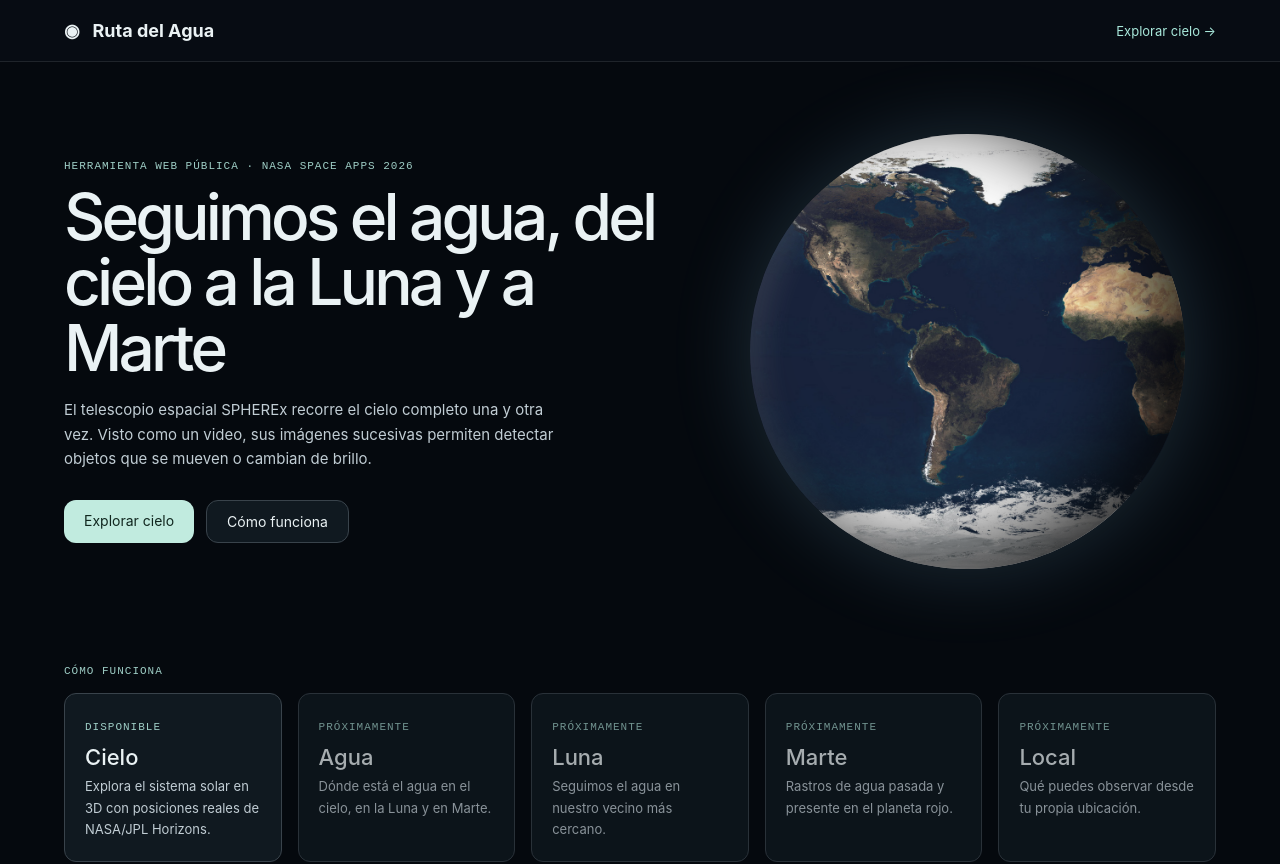
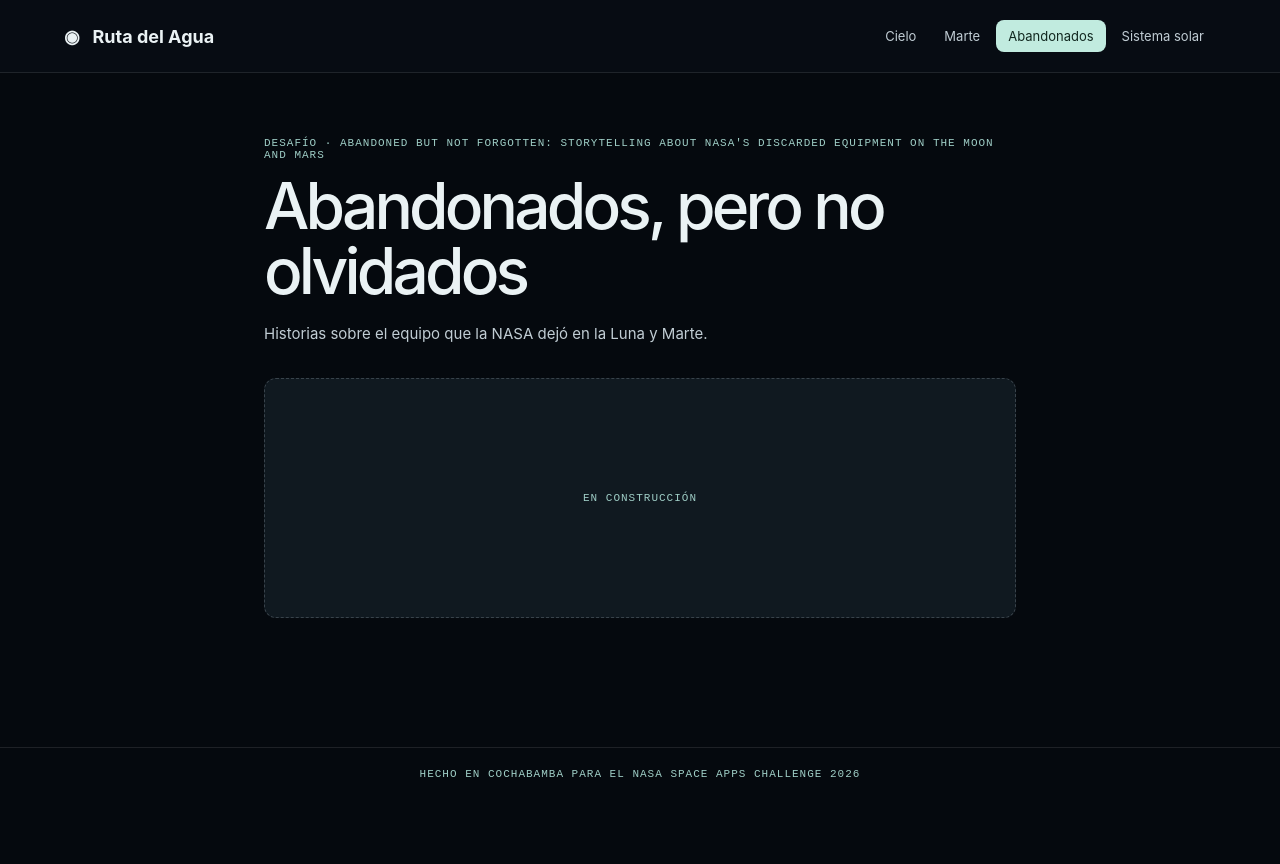
Before and after one commit to omar2711/spaceappchallenge-front, a React (Vite) app: page /abandonados in a window 1280 px wide. Before the commit this address led to /. Shown: the top 864 px of the page. After the commit the page ends 800 px from the top, so only its background shows below. Built offline with nearby package versions, Linux system fonts and the light colour scheme.

Commit message:
feat: layout compartido y paginas base de los desafios

```diff
--- a/src/app/App.tsx
+++ b/src/app/App.tsx
@@ -1,15 +1,25 @@
 import { lazy, Suspense } from 'react'
 import { Navigate, Route, Routes } from 'react-router-dom'
+import SiteLayout from '../layouts/SiteLayout'
 import LandingPage from '../pages/landing/LandingPage'
 
+const SkyPage = lazy(() => import('../pages/sky/SkyPage'))
+const MarsPage = lazy(() => import('../pages/mars/MarsPage'))
+const AbandonedPage = lazy(() => import('../pages/abandoned/AbandonedPage'))
 const SolarSystemPage = lazy(() => import('../features/solar-system/SolarSystemPage'))
 
 export default function App() {
   return (
     <Suspense fallback={null}>
       <Routes>
-        <Route path="/" element={<LandingPage />} />
-        <Route path="/cielo" element={<SolarSystemPage />} />
+        <Route element={<SiteLayout />}>
+          <Route path="/" element={<LandingPage />} />
+          <Route path="/cielo" element={<SkyPage />} />
+          <Route path="/marte" element={<MarsPage />} />
+          <Route path="/abandonados" element={<AbandonedPage />} />
+        </Route>
+        {/* Pantalla completa: fuera del layout */}
+        <Route path="/sistema-solar" element={<SolarSystemPage />} />
         <Route path="*" element={<Navigate to="/" replace />} />
       </Routes>
     </Suspense>
--- /dev/null
+++ b/src/layouts/SiteLayout.tsx
@@ -0,0 +1,32 @@
+import { Link, NavLink, Outlet } from 'react-router-dom'
+import './site-layout.css'
+
+const links = [
+  { to: '/cielo', label: 'Cielo' },
+  { to: '/marte', label: 'Marte' },
+  { to: '/abandonados', label: 'Abandonados' },
+  { to: '/sistema-solar', label: 'Sistema solar' },
+]
+
+export default function SiteLayout() {
+  return (
+    <div className="site">
+      <header className="site-header">
+        <Link to="/" className="site-brand">◉ &nbsp; Ruta del Agua</Link>
+        <nav className="site-nav" aria-label="Principal">
+          {links.map(({ to, label }) => (
+            <NavLink key={to} to={to}>{label}</NavLink>
+          ))}
+        </nav>
+      </header>
+
+      <main className="site-main">
+        <Outlet />
+      </main>
+
+      <footer className="site-footer">
+        HECHO EN COCHABAMBA PARA EL NASA SPACE APPS CHALLENGE 2026
+      </footer>
+    </div>
+  )
+}
--- /dev/null
+++ b/src/layouts/site-layout.css
@@ -0,0 +1,79 @@
+/* ===== Estructura ===== */
+.site {
+  min-height: 100dvh;
+  display: flex;
+  flex-direction: column;
+  background: var(--bg);
+  color: var(--text);
+}
+
+.site-main {
+  flex: 1;
+}
+
+/* ===== Cabecera ===== */
+.site-header {
+  display: flex;
+  align-items: center;
+  justify-content: space-between;
+  gap: 16px;
+  padding: 20px 5vw;
+  border-bottom: 1px solid var(--line);
+  background: var(--panel-glass);
+}
+
+.site-brand {
+  font-size: 18px;
+  font-weight: 700;
+  color: inherit;
+  text-decoration: none;
+  white-space: nowrap;
+}
+
+/* ===== Navegación ===== */
+.site-nav {
+  display: flex;
+  gap: 4px;
+}
+
+.site-nav a {
+  padding: 8px 12px;
+  border-radius: 8px;
+  font-size: 13px;
+  color: var(--muted);
+  text-decoration: none;
+  white-space: nowrap;
+}
+
+.site-nav a:hover {
+  color: var(--text);
+}
+
+.site-nav a[aria-current='page'] {
+  background: var(--mint);
+  color: var(--mint-ink);
+}
+
+/* ===== Pie ===== */
+.site-footer {
+  padding: 20px 5vw;
+  border-top: 1px solid var(--line);
+  font: 11px var(--font-mono);
+  letter-spacing: 1px;
+  color: var(--accent);
+  text-align: center;
+}
+
+/* ===== Móvil: la navegación pasa a una segunda fila con scroll horizontal ===== */
+@media (max-width: 700px) {
+  .site-header {
+    flex-wrap: wrap;
+    padding: 14px 5vw;
+  }
+
+  .site-nav {
+    order: 2;
+    width: 100%;
+    overflow-x: auto;
+  }
+}
--- /dev/null
+++ b/src/pages/abandoned/AbandonedPage.tsx
@@ -0,0 +1,19 @@
+import './abandoned-page.css'
+
+export default function AbandonedPage() {
+  return (
+    <section className="abandoned-page">
+      <small className="abandoned-page-eyebrow">
+        DESAFÍO · ABANDONED BUT NOT FORGOTTEN: STORYTELLING ABOUT NASA'S DISCARDED EQUIPMENT ON THE
+        MOON AND MARS
+      </small>
+      <h1 className="abandoned-page-title">Abandonados, pero no olvidados</h1>
+      <p className="abandoned-page-lead">
+        Historias sobre el equipo que la NASA dejó en la Luna y Marte.
+      </p>
+      <div className="abandoned-page-panel">
+        <span className="abandoned-page-panel-tag">EN CONSTRUCCIÓN</span>
+      </div>
+    </section>
+  )
+}
--- /dev/null
+++ b/src/pages/abandoned/abandoned-page.css
@@ -0,0 +1,43 @@
+.abandoned-page {
+  max-width: 880px;
+  margin: 0 auto;
+  padding: 64px 5vw;
+}
+
+.abandoned-page-eyebrow {
+  display: block;
+  font: 11px var(--font-mono);
+  letter-spacing: 1px;
+  color: var(--accent);
+}
+
+.abandoned-page-title {
+  font-size: clamp(34px, 5vw, 64px);
+  font-weight: 450;
+  letter-spacing: -0.06em;
+  line-height: 1.02;
+  margin: 12px 0 18px;
+}
+
+.abandoned-page-lead {
+  max-width: 60ch;
+  color: var(--muted);
+  font-size: 15px;
+  line-height: 1.65;
+  margin: 0 0 32px;
+}
+
+.abandoned-page-panel {
+  display: grid;
+  place-items: center;
+  min-height: 240px;
+  border: 1px dashed var(--border);
+  border-radius: 12px;
+  background: var(--surface);
+}
+
+.abandoned-page-panel-tag {
+  font: 11px var(--font-mono);
+  letter-spacing: 1px;
+  color: var(--accent);
+}
--- a/src/pages/landing/LandingPage.tsx
+++ b/src/pages/landing/LandingPage.tsx
@@ -3,25 +3,38 @@ import './landing.css'
 
 const earthTexture = `${import.meta.env.BASE_URL}textures/tierra.jpg`
 
-type Card = { title: string; text: string; to?: string }
+type Card = { title: string; label: string; text: string; to: string }
 
 const cards: Card[] = [
-  { title: 'Cielo', text: 'Explora el sistema solar en 3D con posiciones reales de NASA/JPL Horizons.', to: '/cielo' },
-  { title: 'Agua', text: 'Dónde está el agua en el cielo, en la Luna y en Marte.' },
-  { title: 'Luna', text: 'Seguimos el agua en nuestro vecino más cercano.' },
-  { title: 'Marte', text: 'Rastros de agua pasada y presente en el planeta rojo.' },
-  { title: 'Local', text: 'Qué puedes observar desde tu propia ubicación.' },
+  {
+    title: 'Cielo SPHEREx',
+    label: 'PLANET X AND SPHEREX',
+    text: 'Mira un parche de cielo como un video y detecta objetos en movimiento.',
+    to: '/cielo',
+  },
+  {
+    title: 'Mapa de Marte',
+    label: 'INTERPLANETARY SURVIVAL GUIDE: MARTIAN MAP',
+    text: 'Un mapa con capas de datos y una ruta segura para un astronauta.',
+    to: '/marte',
+  },
+  {
+    title: 'Abandonados',
+    label: 'ABANDONED BUT NOT FORGOTTEN',
+    text: 'Historias sobre el equipo que la NASA dejó en la Luna y Marte.',
+    to: '/abandonados',
+  },
+  {
+    title: 'Sistema solar 3D',
+    label: 'EXPLORADOR 3D',
+    text: 'Recorre el sistema solar con posiciones reales de NASA/JPL Horizons.',
+    to: '/sistema-solar',
+  },
 ]
 
 export default function LandingPage() {
   return (
     <div className="landing">
-      <header className="landing-header">
-        <Link to="/" className="landing-brand">◉ &nbsp; Ruta del Agua</Link>
-        <Link to="/cielo" className="landing-nav-link">Explorar cielo →</Link>
-      </header>
-
-      <main>
       <section className="landing-hero">
         <div className="landing-hero-text">
           <small className="landing-eyebrow">HERRAMIENTA WEB PÚBLICA · NASA SPACE APPS 2026</small>
@@ -31,7 +44,8 @@ export default function LandingPage() {
             video, sus imágenes sucesivas permiten detectar objetos que se mueven o cambian de brillo.
           </p>
           <div className="landing-actions">
-              <Link to="/cielo" className="landing-btn landing-btn--primary">Explorar cielo</Link>
+            {/* TODO: cambiar a /cielo cuando la herramienta SPHEREx esté lista */}
+            <Link to="/sistema-solar" className="landing-btn landing-btn--primary">Explorar cielo</Link>
             <a href="#como" className="landing-btn landing-btn--secondary">Cómo funciona</a>
           </div>
         </div>
@@ -43,25 +57,15 @@ export default function LandingPage() {
       <section id="como" className="landing-how">
         <small className="landing-eyebrow">CÓMO FUNCIONA</small>
         <div className="landing-cards">
-            {cards.map(({ title, text, to }) => {
-              const body = (
-                <>
-                  <span className="landing-card-tag">{to ? 'DISPONIBLE' : 'PRÓXIMAMENTE'}</span>
+          {cards.map(({ title, label, text, to }) => (
+            <Link key={to} to={to} className="landing-card">
+              <span className="landing-card-tag">{label}</span>
               <h2 className="landing-card-title">{title}</h2>
               <p className="landing-card-text">{text}</p>
-                </>
-              )
-              return to
-                ? <Link key={title} to={to} className="landing-card landing-card--link">{body}</Link>
-                : <article key={title} className="landing-card landing-card--soon">{body}</article>
-            })}
+            </Link>
+          ))}
         </div>
       </section>
-      </main>
-
-      <footer className="landing-footer">
-        HECHO EN COCHABAMBA PARA EL NASA SPACE APPS CHALLENGE 2026
-      </footer>
     </div>
   )
 }
--- a/src/pages/landing/landing.css
+++ b/src/pages/landing/landing.css
@@ -1,44 +1,9 @@
-/* ===== Página ===== */
-.landing {
-  min-height: 100dvh;
-  display: flex;
-  flex-direction: column;
-  background: var(--bg);
-  color: var(--text);
-}
-
-.landing main {
-  flex: 1;
-}
-
+/* ===== Utilidades de la página ===== */
 .landing-eyebrow {
   display: block;
   font: 11px var(--font-mono);
   letter-spacing: 1px;
   color: var(--accent);
-}
-
-/* ===== Cabecera ===== */
-.landing-header {
-  display: flex;
-  align-items: center;
-  justify-content: space-between;
-  padding: 20px 5vw;
-  border-bottom: 1px solid var(--line);
-  background: var(--panel-glass);
-}
-
-.landing-brand {
-  font-size: 18px;
-  font-weight: 700;
-  color: inherit;
-  text-decoration: none;
-}
-
-.landing-nav-link {
-  font-size: 13px;
-  color: var(--link);
-  text-decoration: none;
 }
 
 /* ===== Hero ===== */
@@ -128,7 +93,7 @@
 
 .landing-cards {
   display: grid;
-  grid-template-columns: repeat(auto-fit, minmax(190px, 1fr));
+  grid-template-columns: repeat(auto-fit, minmax(240px, 1fr));
   gap: 16px;
   margin-top: 16px;
 }
@@ -143,12 +108,8 @@
   text-decoration: none;
 }
 
-.landing-card--link:hover {
+.landing-card:hover {
   border-color: var(--mint);
-}
-
-.landing-card--soon {
-  opacity: 0.7;
 }
 
 .landing-card-tag {
@@ -170,16 +131,6 @@
   line-height: 1.65;
 }
 
-/* ===== Pie ===== */
-.landing-footer {
-  padding: 20px 5vw;
-  border-top: 1px solid var(--line);
-  font: 11px var(--font-mono);
-  letter-spacing: 1px;
-  color: var(--accent);
-  text-align: center;
-}
-
 /* ===== Responsive ===== */
 @media (max-width: 800px) {
   .landing-hero {
--- /dev/null
+++ b/src/pages/mars/MarsPage.tsx
@@ -0,0 +1,17 @@
+import './mars-page.css'
+
+export default function MarsPage() {
+  return (
+    <section className="mars-page">
+      <small className="mars-page-eyebrow">DESAFÍO · INTERPLANETARY SURVIVAL GUIDE: MARTIAN MAP</small>
+      <h1 className="mars-page-title">Mapa de Marte</h1>
+      <p className="mars-page-lead">
+        Un mapa para un astronauta en una misión de superficie, con varias capas de datos y una
+        ruta segura.
+      </p>
+      <div className="mars-page-panel">
+        <span className="mars-page-panel-tag">EN CONSTRUCCIÓN</span>
+      </div>
+    </section>
+  )
+}
--- /dev/null
+++ b/src/pages/mars/mars-page.css
@@ -0,0 +1,43 @@
+.mars-page {
+  max-width: 880px;
+  margin: 0 auto;
+  padding: 64px 5vw;
+}
+
+.mars-page-eyebrow {
+  display: block;
+  font: 11px var(--font-mono);
+  letter-spacing: 1px;
+  color: var(--accent);
+}
+
+.mars-page-title {
+  font-size: clamp(34px, 5vw, 64px);
+  font-weight: 450;
+  letter-spacing: -0.06em;
+  line-height: 1.02;
+  margin: 12px 0 18px;
+}
+
+.mars-page-lead {
+  max-width: 60ch;
+  color: var(--muted);
+  font-size: 15px;
+  line-height: 1.65;
+  margin: 0 0 32px;
+}
+
+.mars-page-panel {
+  display: grid;
+  place-items: center;
+  min-height: 240px;
+  border: 1px dashed var(--border);
+  border-radius: 12px;
+  background: var(--surface);
+}
+
+.mars-page-panel-tag {
+  font: 11px var(--font-mono);
+  letter-spacing: 1px;
+  color: var(--accent);
+}
--- /dev/null
+++ b/src/pages/sky/SkyPage.tsx
@@ -0,0 +1,17 @@
+import './sky-page.css'
+
+export default function SkyPage() {
+  return (
+    <section className="sky-page">
+      <small className="sky-page-eyebrow">DESAFÍO · PLANET X AND SPHEREX</small>
+      <h1 className="sky-page-title">Cielo SPHEREx</h1>
+      <p className="sky-page-lead">
+        Ingresa las coordenadas de un parche de cielo (Ascensión Recta y declinación) y mira una
+        serie de imágenes como un pequeño video para detectar objetos en movimiento.
+      </p>
+      <div className="sky-page-panel">
+        <span className="sky-page-panel-tag">EN CONSTRUCCIÓN</span>
+      </div>
+    </section>
+  )
+}
--- /dev/null
+++ b/src/pages/sky/sky-page.css
@@ -0,0 +1,43 @@
+.sky-page {
+  max-width: 880px;
+  margin: 0 auto;
+  padding: 64px 5vw;
+}
+
+.sky-page-eyebrow {
+  display: block;
+  font: 11px var(--font-mono);
+  letter-spacing: 1px;
+  color: var(--accent);
+}
+
+.sky-page-title {
+  font-size: clamp(34px, 5vw, 64px);
+  font-weight: 450;
+  letter-spacing: -0.06em;
+  line-height: 1.02;
+  margin: 12px 0 18px;
+}
+
+.sky-page-lead {
+  max-width: 60ch;
+  color: var(--muted);
+  font-size: 15px;
+  line-height: 1.65;
+  margin: 0 0 32px;
+}
+
+.sky-page-panel {
+  display: grid;
+  place-items: center;
+  min-height: 240px;
+  border: 1px dashed var(--border);
+  border-radius: 12px;
+  background: var(--surface);
+}
+
+.sky-page-panel-tag {
+  font: 11px var(--font-mono);
+  letter-spacing: 1px;
+  color: var(--accent);
+}
```
Lines whose indentation alone changed are shown as unchanged.
